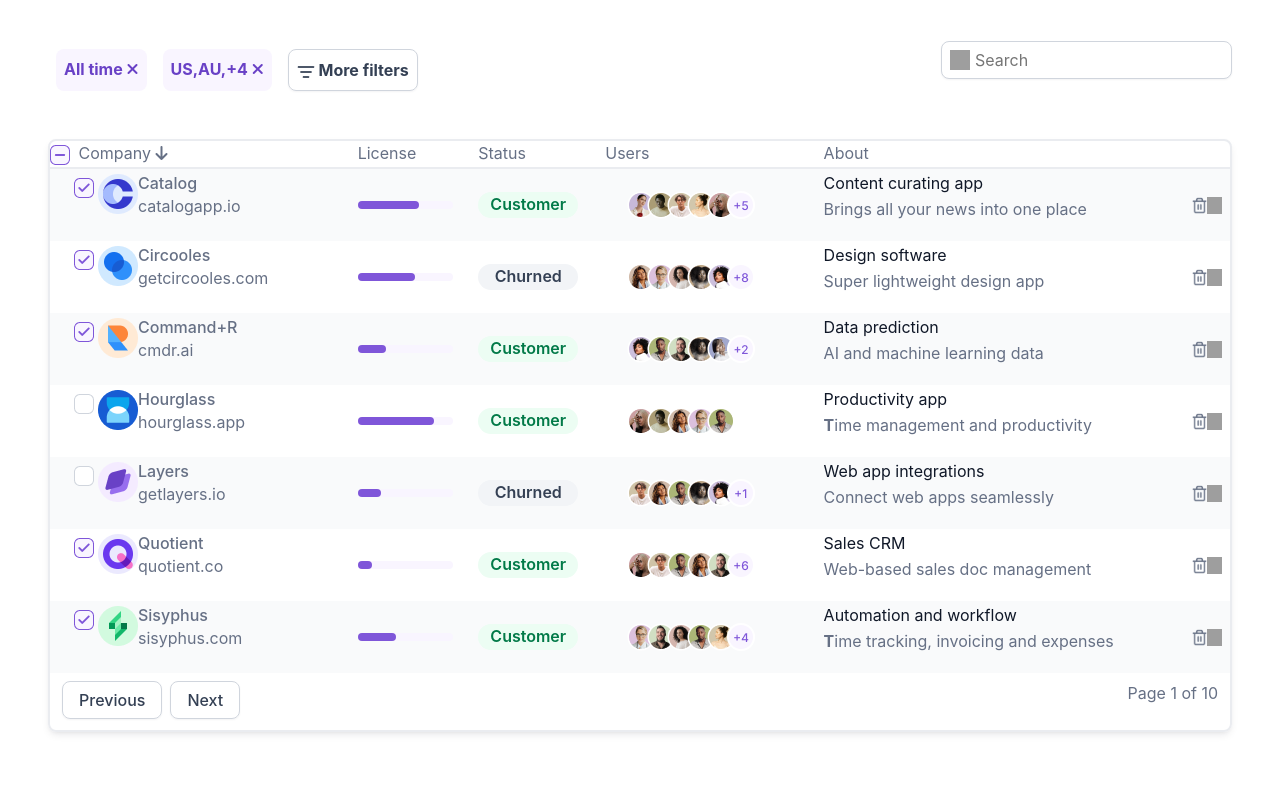
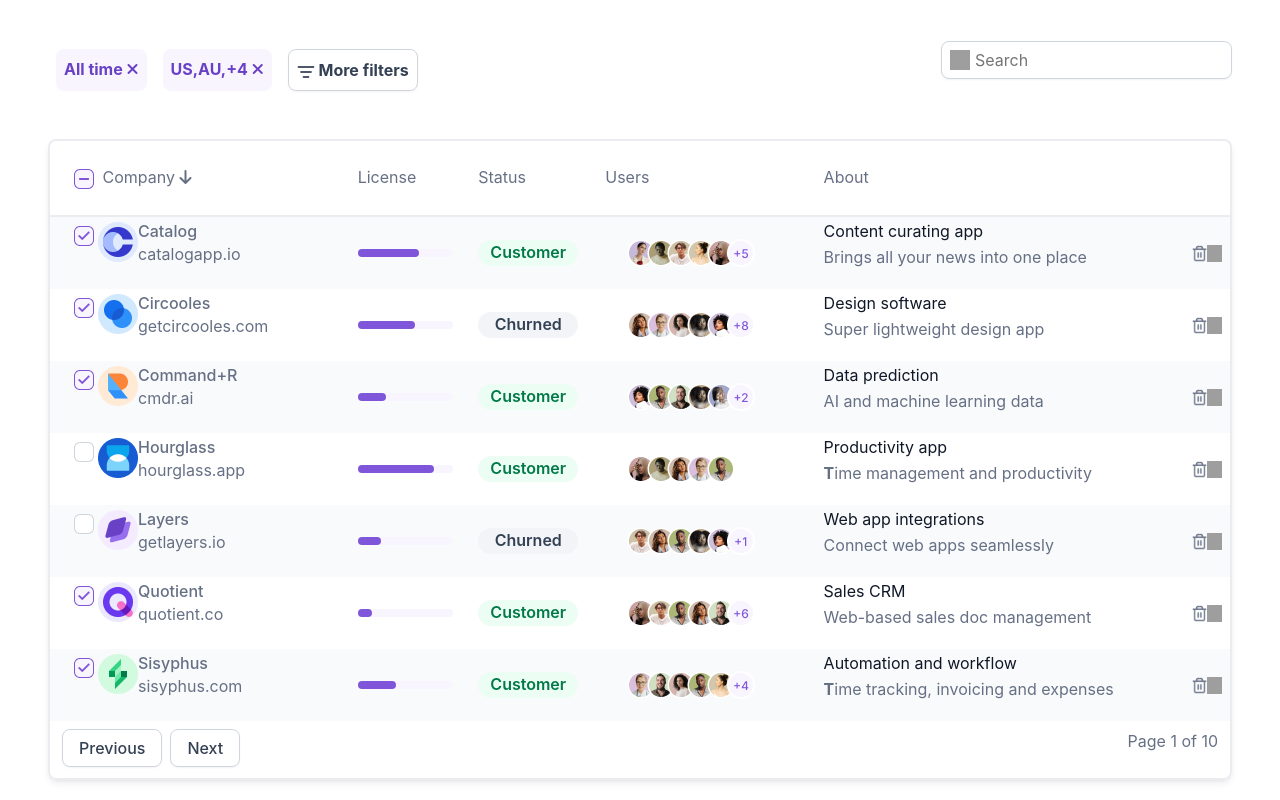
Before and after one commit to thesaam/untitled, a Nuxt app: page / in a window 1280 px wide. Shown: the part 792-1592 px from the top of the page. Before the commit the page ends 1544 px from the top, so only its background shows below. Built offline with nearby package versions, Linux system fonts and the light colour scheme; grey boxes are pictures that could not be loaded.

Commit message:
fixed padding on table

```diff
--- a/components/Table.vue
+++ b/components/Table.vue
@@ -11,8 +11,8 @@
     <div class="whole">
       <table class="">
         <tr>
-          <div class="p-sm-2 p-lg-0 px-4 py-4">
-            <th>
+          <div class="p-sm-2 p-lg-0">
+            <th class="px-4 py-4">
               <img class="pe-1" src="../assets/images/checkbox.png">
               Company
               <i class="fa-solid fa-arrow-down"></i>
```
